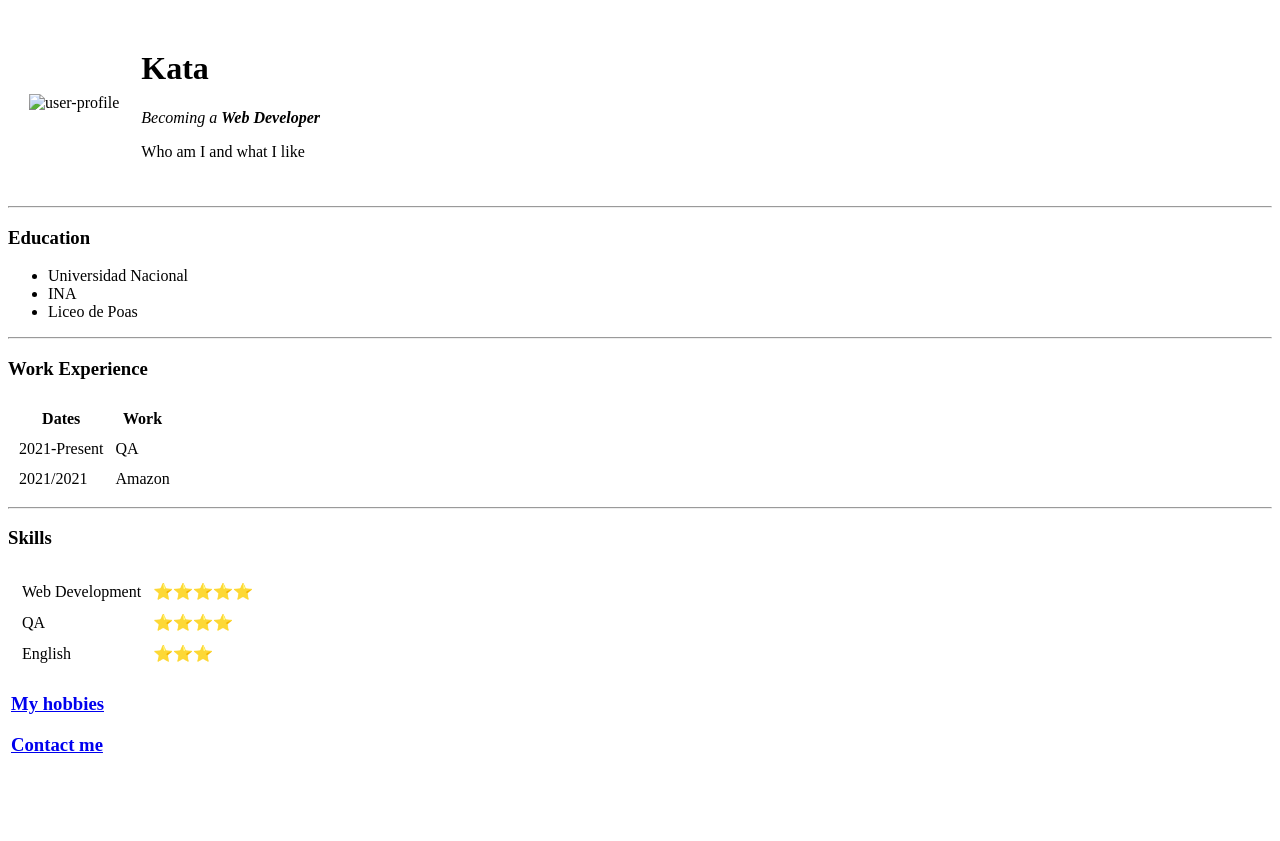
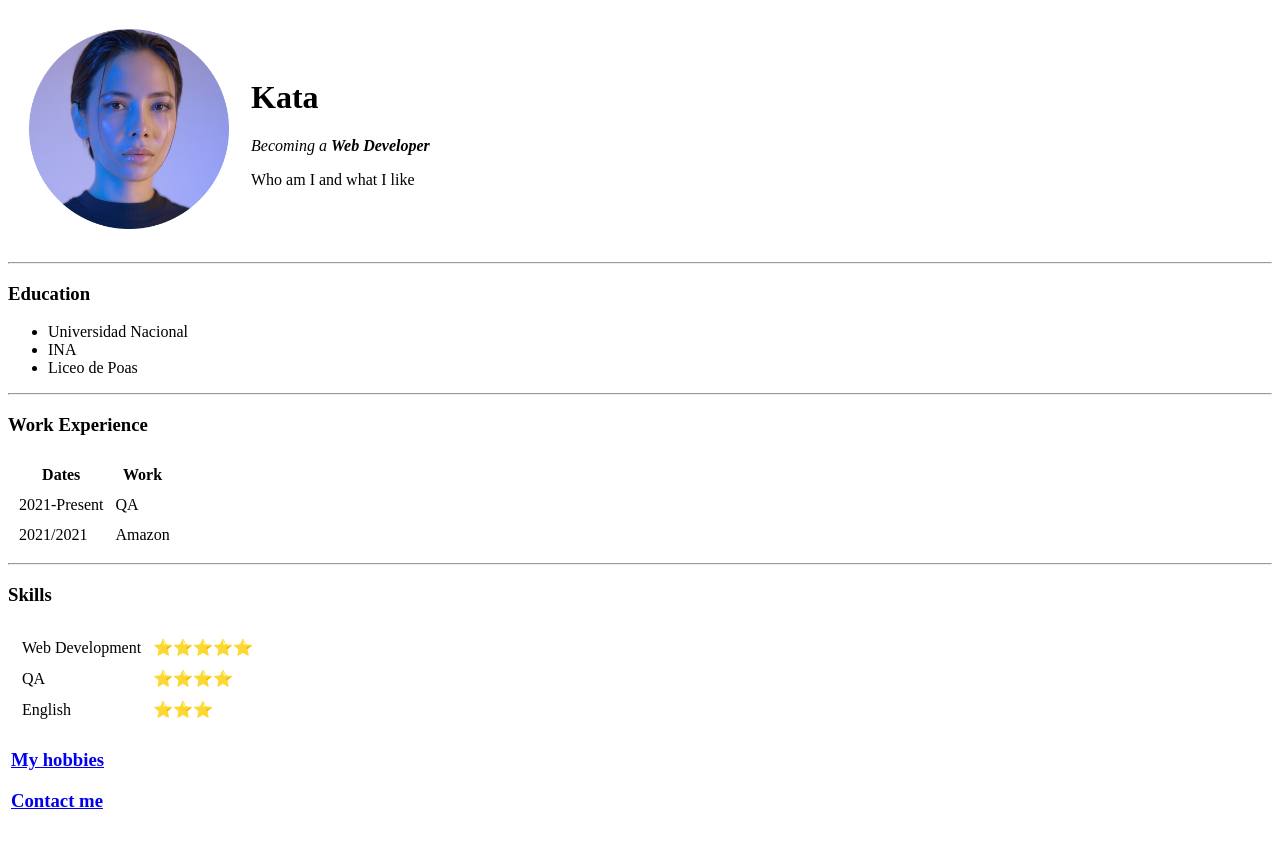
Before and after one commit to KtaVC11/CV, a plain HTML site: page index.html in a window 1280 px wide. Before the commit the page ends 800 px from the top, so only its background shows below. Drawn offline with Linux system fonts and the light colour scheme; the site is published under a folder, as on GitHub Pages, so addresses that start at the root find nothing.

Commit message:
cambio ruta imagen

```diff
--- a/index.html
+++ b/index.html
@@ -11,7 +11,7 @@
       <tr>
         <td>
           <img
-            src="/img/user-profile.png"
+            src="img/user-profile.png"
             alt="user-profile"
             width="200px"
             height="200px"
```
